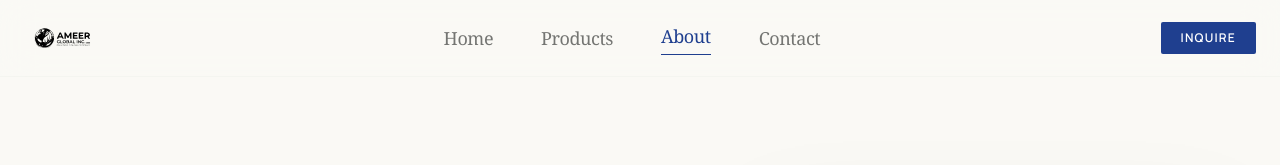
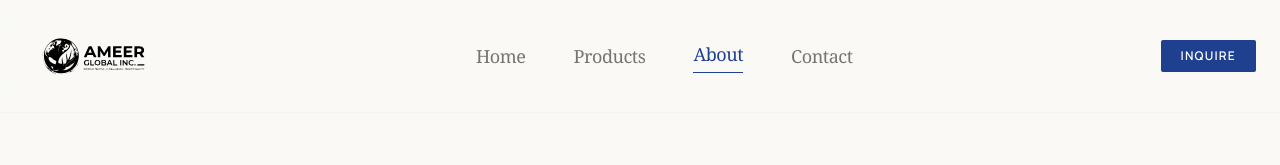
Before and after one commit to hussainalihaq/urselgf, a website: page about/index.html in a window 1280 px wide. Shown: the top 165 px of the page. Drawn offline with nearby package versions, Linux system fonts and the light colour scheme.

Commit message:
Increase header logo size for better visibility

```diff
--- a/about/index.html
+++ b/about/index.html
@@ -108,7 +108,7 @@
 <!-- Top Navigation -->
 <header class="sticky top-0 w-full z-50 bg-[#faf9f5]/70 backdrop-blur-lg dark:bg-[#1b1c1a]/70 border-b border-outline-variant/10">
 <nav class="flex justify-between items-center px-6 py-4 max-w-[1920px] mx-auto">
-<a class="inline-flex items-center" href="/"><img alt="Ameer Global Logo" class="h-11 w-auto" src="/assets/logo-original.svg"/></a>
+<a class="inline-flex items-center" href="/"><img alt="Ameer Global Logo" class="h-16 md:h-20 w-auto" src="/assets/logo-original.svg"/></a>
 <div class="hidden md:flex items-center space-x-12">
 <a class="font-serif text-lg tracking-tight text-[#1b1c1a]/60 dark:text-[#faf9f5]/60 hover:text-[#1f3f8f] transition-all" href="/">Home</a>
 <a class="font-serif text-lg tracking-tight text-[#1b1c1a]/60 dark:text-[#faf9f5]/60 hover:text-[#1f3f8f] transition-all" href="/products/">Products</a>
```
Also changed, not shown: contact/index.html (+1 -1 lines), home/index.html (+1 -1 lines), index.html (+1 -1 lines), products/index.html (+1 -1 lines).
